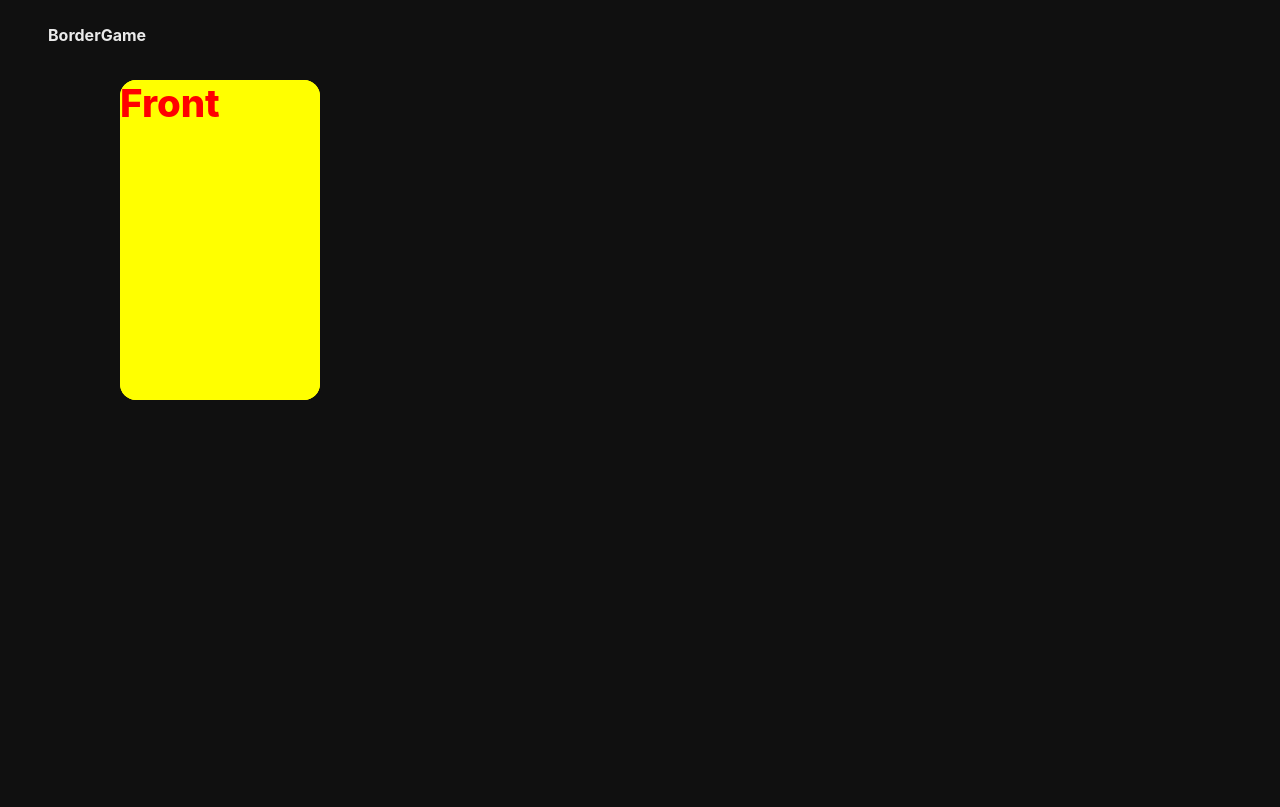
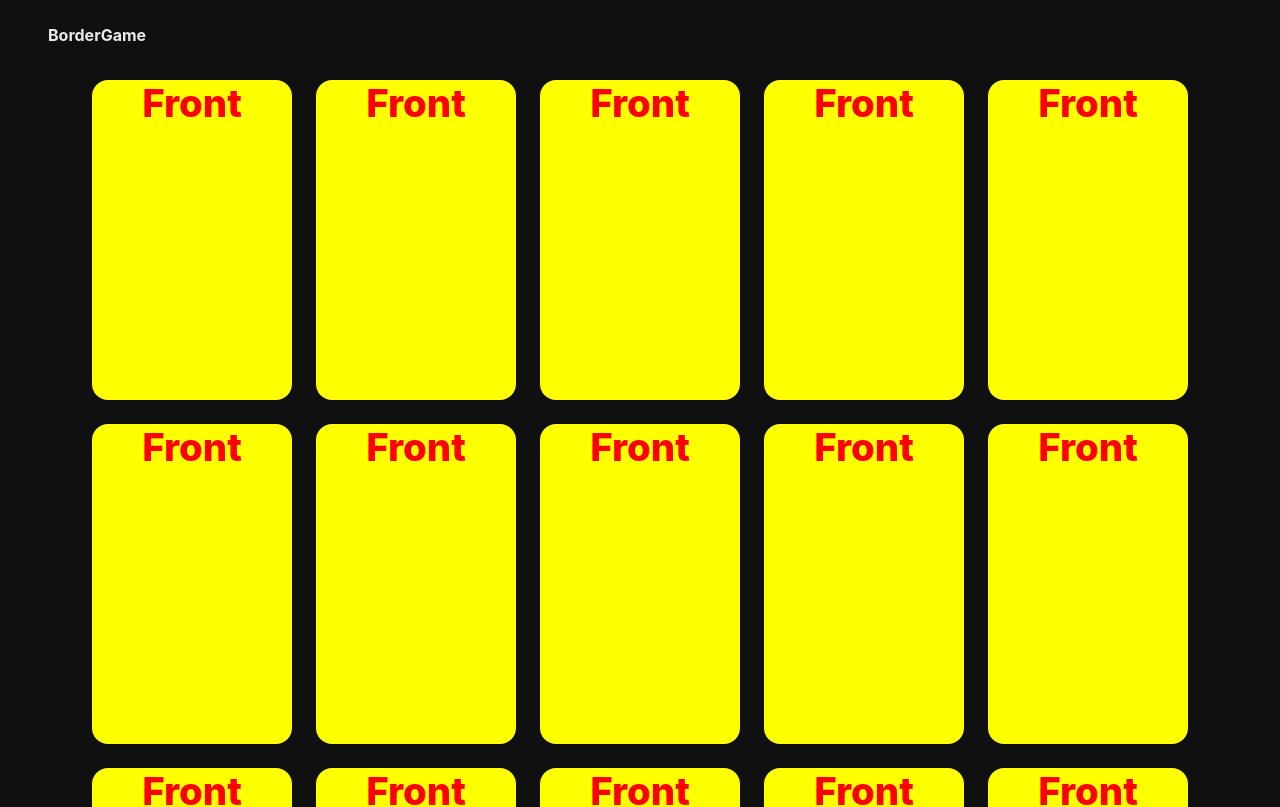
Before and after one commit to yyb02006/Boardgame, a React (Create React App) app: page /card-flipper in a window 1280 px wide. Shown: the top 807 px of the page. Built offline with nearby package versions, Linux system fonts and the light colour scheme.

Commit message:
shuffleArray유틸함수 작성

```diff
--- a/src/libs/utils.ts
+++ b/src/libs/utils.ts
@@ -112,3 +112,14 @@ export function getOppositeElement(element: Direction | HorizontalPos | PlayerEl
 export function capitalizeFirstLetter(letter: string) {
 	return letter.charAt(0).toUpperCase() + letter.slice(1);
 }
+
+/** Fisher-Yates suffle 함수, 1차원까지 깊은 복사 */
+export function shuffleArray(array: unknown[]) {
+	const shuffledArray = [...array];
+	for (let i = shuffledArray.length - 1; i > 0; i--) {
+		const randomIndex = Math.floor(Math.random() * (i + 1));
+		// 노올라운 배열 구조분해 할당
+		[shuffledArray[i], shuffledArray[randomIndex]] = [shuffledArray[randomIndex], shuffledArray[i]];
+	}
+	return shuffledArray;
+}
--- a/src/routes/CardFlipper.tsx
+++ b/src/routes/CardFlipper.tsx
@@ -1,22 +1,7 @@
-import { capitalizeFirstLetter } from '#libs/utils';
+import { capitalizeFirstLetter, shuffleArray } from '#libs/utils';
 import { throttle, transform } from 'lodash';
-import React, { useCallback, useEffect, useRef, useState } from 'react';
+import React, { useRef, useState } from 'react';
 import styled, { css } from 'styled-components';
-
-const flip = (seqDirection: 'normal' | 'reverse') => {
-	return css`
-		@keyframes flip_${seqDirection} {
-			from {
-				transform: rotate3d(0, 1, 0, 0deg);
-			}
-			to {
-				transform: rotate3d(0, 1, 0, 180deg);
-			}
-		}
-		animation: ${`flip_${seqDirection}`} 2s ease-in forwards ${seqDirection};
-		transform-origin: center;
-	`;
-};
 
 const Layout = styled.section`
 	height: 100vh;
@@ -25,6 +10,7 @@ const Layout = styled.section`
 	font-weight: 800;
 	position: relative;
 	padding: 80px 120px 40px 120px;
+	perspective: 2000px;
 	@media screen and (max-width: 1024px) {
 		display: flex;
 		flex-direction: column;
@@ -32,26 +18,28 @@ const Layout = styled.section`
 	}
 `;
 
-const CardStyle = styled.div`
+const CardCommonStyle = styled.div`
 	width: 200px;
 	height: 320px;
-	color: red;
-	background-color: yellow;
 	position: relative;
 	border-radius: 8% / 5%;
+`;
+
+const CardStyle = styled(CardCommonStyle)`
 	transform-origin: 0% 0%;
-	display: flex;
-	justify-content: center;
 	font-size: 3vw;
+	color: red;
 	transform-style: preserve-3d;
 	& .Forward,
 	.Reverse {
 		position: absolute;
 		width: 100%;
 		height: 100%;
-		border-radius: 8% / 5%;
+		border-radius: inherit;
 		backface-visibility: hidden;
 		transition: filter 0.3s ease;
+		display: flex;
+		justify-content: center;
 	}
 	& .Forward {
 		background-color: yellow;
@@ -63,15 +51,10 @@ const CardStyle = styled.div`
 	}
 `;
 
-const CardWrapper = styled.div`
-	position: relative;
+const CardWrapper = styled(CardCommonStyle)`
 	display: flex;
 	justify-content: center;
 	align-items: center;
-	width: 200px;
-	height: 320px;
-	border-radius: 8%/5%;
-	perspective: 2000px;
 	& .InnerShadow {
 		width: 100%;
 		height: 100%;
@@ -144,6 +127,9 @@ const Card = () => {
 		box.element.current.style.transition = `transform 0.5s ease, transform-origin 0.5s ease`;
 		box.element.current.style.transformOrigin = `center`;
 		box.element.current.style.transform = `rotateY(180deg)`;
+		setTimeout(() => {
+			setCardState((p) => (p === 'forward' ? 'reverse' : 'forward'));
+		}, 155);
 	};
 	return (
 		<CardWrapper
@@ -152,7 +138,7 @@ const Card = () => {
 			}}
 			onMouseLeave={onCardLeave}
 			onClick={() => {
-				onFlip();
+				cardState === 'forward' && onFlip();
 			}}
 		>
 			<div className="InnerShadow" />
@@ -165,10 +151,28 @@ const Card = () => {
 	);
 };
 
+const GameBoardLayout = styled.div`
+	display: grid;
+	gap: 24px;
+	grid-template-columns: repeat(5, minmax(200px, auto));
+	place-items: center center;
+	place-content: center center;
+`;
+
+const GameBoard = () => {
+	return (
+		<GameBoardLayout>
+			{Array.from({ length: 16 }, (_, id) => (
+				<Card key={id} />
+			))}
+		</GameBoardLayout>
+	);
+};
+
 const CardFlipper = () => {
 	return (
 		<Layout>
-			<Card></Card>
+			<GameBoard />
 		</Layout>
 	);
 };
--- a/src/routes/Test.tsx
+++ b/src/routes/Test.tsx
@@ -231,6 +231,14 @@ const PerspectiveParent = styled.div`
 	}
 `;
 
+/** 거꾸로 매달린 피셔-예이츠 셔플  */
+function fysReverse(array: number[]) {
+	for (let i = 0; i < array.length - 1; i++) {
+		const randomIndex = Math.floor(Math.random() * (array.length - i) + i);
+		[array[i], array[randomIndex]] = [array[randomIndex], array[i]];
+	}
+}
+
 const Test = () => {
 	const [direction, setDirection] = useState<'normal' | 'reverse'>('normal');
 	return (
```
